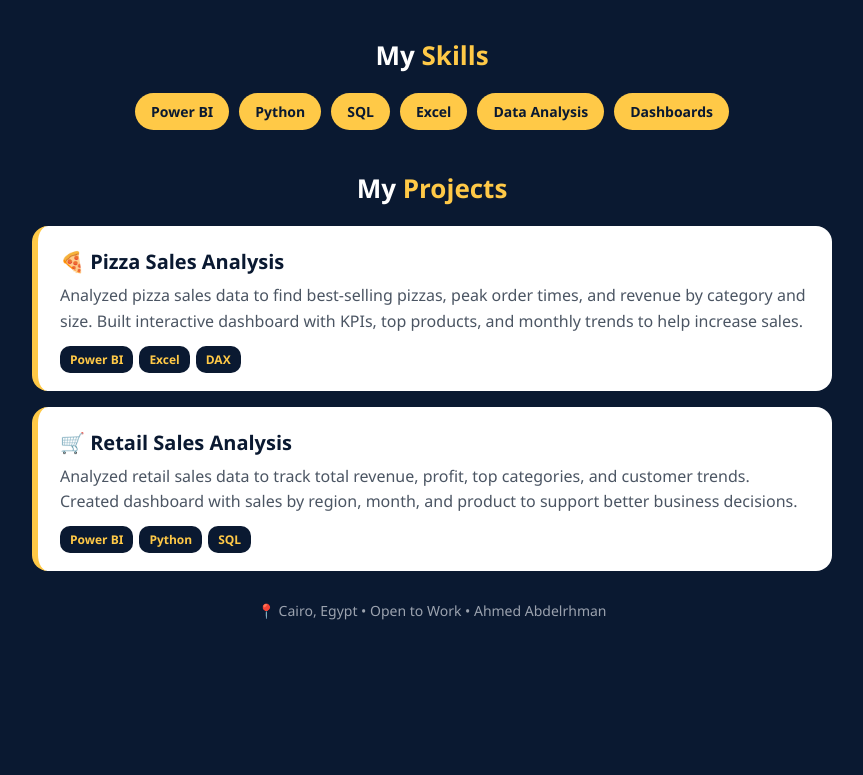
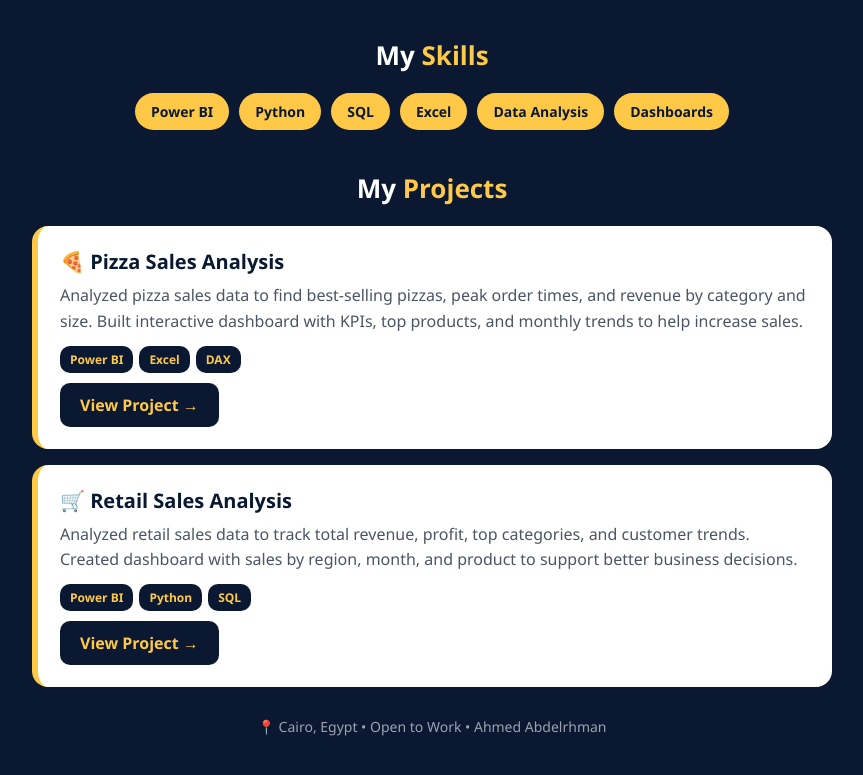
Before and after one commit to AhmeedAbdelrhman/AhmedAbdelrahman.github.io, a plain HTML site: page index.html in a window 1280 px wide. Shown: the part 515-1290 px from the top of the page, without its empty margins (208-1071 px from the left). Before the commit the page ends 1185 px from the top, so only its background shows below. Drawn offline with Linux system fonts and the light colour scheme.

Commit message:
Update index.html

```diff
--- a/index.html
+++ b/index.html
@@ -27,6 +27,7 @@ h1 span { color: #FFC947; }
 .project h3 { font-size: 20px; margin-bottom: 8px; }
 .project p { color: #4B5563; line-height: 1.6; margin-bottom: 12px; }
 .tag { background: #0A1931; color: #FFC947; padding: 5px 10px; border-radius: 10px; font-size: 12px; font-weight: 700; margin-right: 6px; }
+.view-btn { background: #0A1931; color: #FFC947; padding: 11px 20px; border-radius: 10px; text-decoration: none; font-weight: 800; display: inline-block; margin-top: 14px; }
 .footer { text-align: center; color: #9CA3AF; padding: 30px 0; font-size: 14px; }
 </style>
 </head>
@@ -52,13 +53,15 @@ h1 span { color: #FFC947; }
 <div class="project">
 <h3>🍕 Pizza Sales Analysis</h3>
 <p>Analyzed pizza sales data to find best-selling pizzas, peak order times, and revenue by category and size. Built interactive dashboard with KPIs, top products, and monthly trends to help increase sales.</p>
-<span class="tag">Power BI</span><span class="tag">Excel</span><span class="tag">DAX</span>
+<span class="tag">Power BI</span><span class="tag">Excel</span><span class="tag">DAX</span><br>
+<a class="view-btn" href="https://github.com/AhmeedAbdelrhman/AhmeedAbdelrhman.github.io/blob/main/pizza_Sales.pbix" target="_blank">View Project →</a>
 </div>
 
 <div class="project">
 <h3>🛒 Retail Sales Analysis</h3>
 <p>Analyzed retail sales data to track total revenue, profit, top categories, and customer trends. Created dashboard with sales by region, month, and product to support better business decisions.</p>
-<span class="tag">Power BI</span><span class="tag">Python</span><span class="tag">SQL</span>
+<span class="tag">Power BI</span><span class="tag">Python</span><span class="tag">SQL</span><br>
+<a class="view-btn" href="https://github.com/AhmeedAbdelrhman/AhmeedAbdelrhman.github.io/blob/main/Retail_Sales_Dashboard.pbix" target="_blank">View Project →</a>
 </div>
 
 </div>
```
